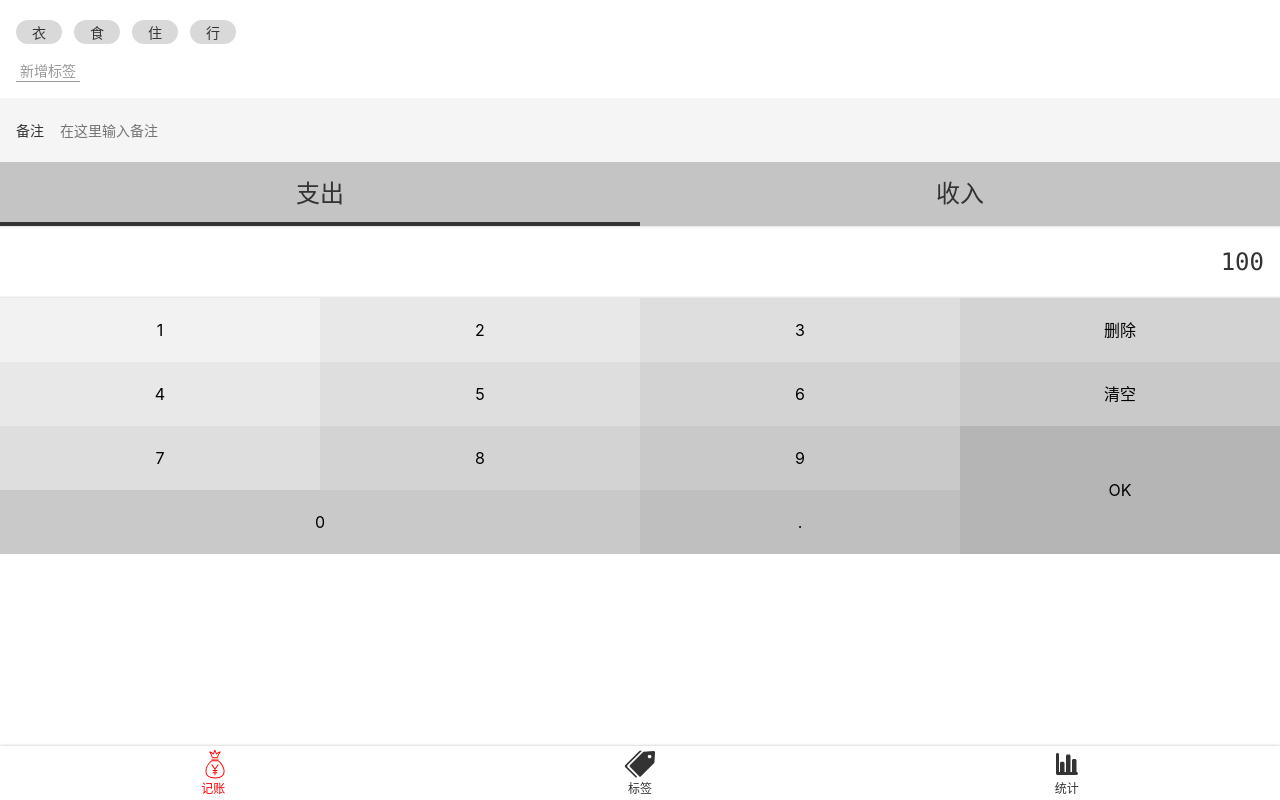
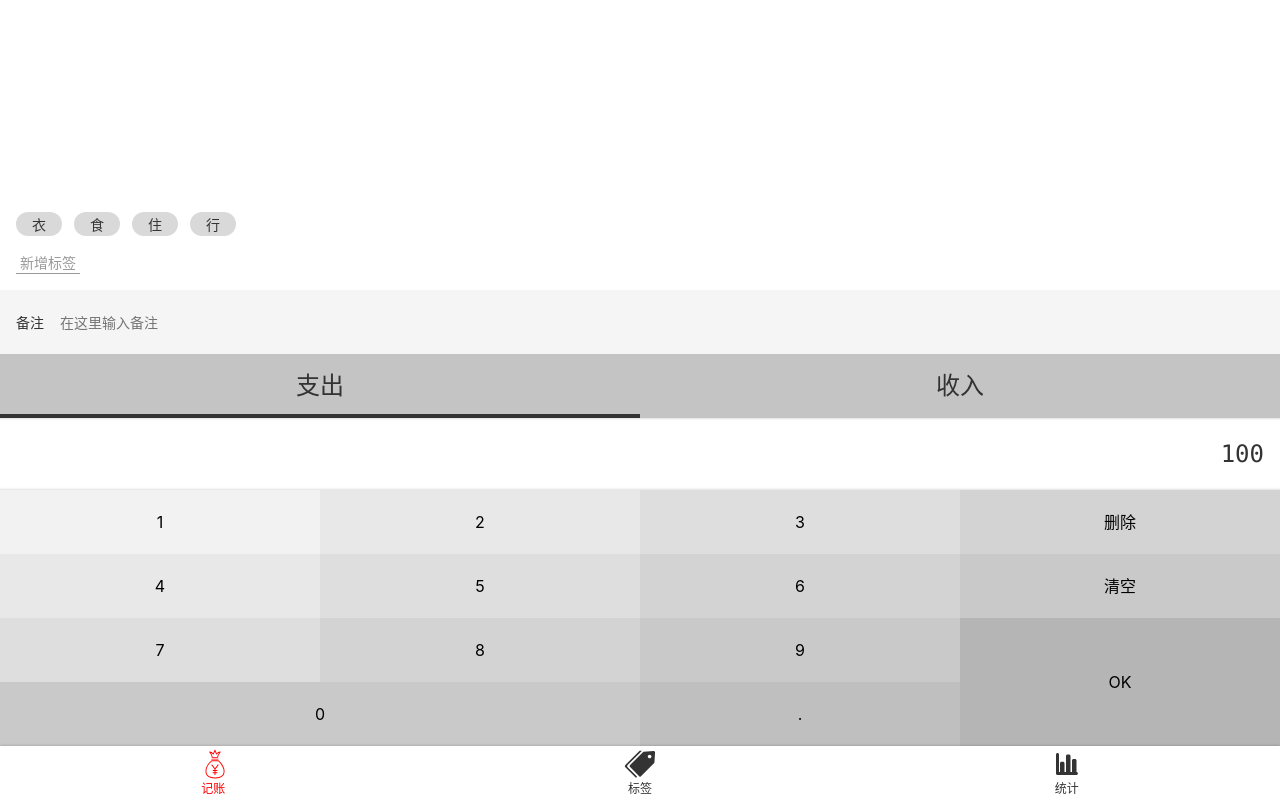
Before and after one commit to alertguo/mango-account, a Vue app: page /#/money in a window 1280 px wide. Built offline with nearby package versions, Linux system fonts and the light colour scheme.

Commit message:
添加 classPrefix

```diff
--- a/src/components/Layout.vue
+++ b/src/components/Layout.vue
@@ -1,6 +1,6 @@
 <template>
-  <div class="nav-wrapper">
-    <div class="content">
+  <div class="layout-wrapper" :class="classPrefix && `${classPrefix}-wrapper`">
+    <div class="content" :class="classPrefix && `${classPrefix}-content`">
       <slot/>
     </div>
     <Nav/>
@@ -9,18 +9,19 @@
 
 <script lang="ts">
 export default {
+  props: ['classPrefix'],
   name: 'Layout'
 };
 </script>
 
 <style lang="scss" scoped>
-.nav-wrapper {
+.layout-wrapper {
   display: flex;
   flex-direction: column;
   height: 100vh;
 }
 
-.nav-wrapper .content {
+.layout-wrapper .content {
   overflow: auto;
   flex-grow: 1;
 }
--- a/src/views/Money.vue
+++ b/src/views/Money.vue
@@ -1,9 +1,9 @@
 <template>
-  <Layout>
+  <Layout class-prefix="layout">
+    <NumberPad/>
+    <Types/>
+    <Notes/>
     <Tags/>
-    <Notes/>
-    <Types/>
-    <NumberPad/>
   </Layout>
 </template>
 
@@ -18,6 +18,9 @@
   components: {NumberPad, Types, Notes, Tags}
 };
 </script>
-<style lang="scss" scoped>
-
+<style lang="scss">
+  .layout-content{
+    display: flex;
+    flex-direction: column-reverse;
+  }
 </style>
```
